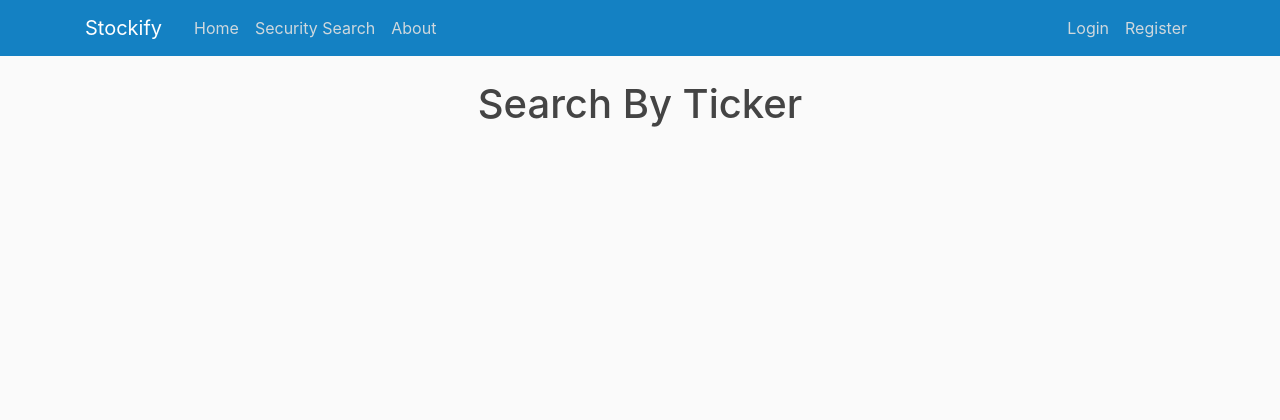
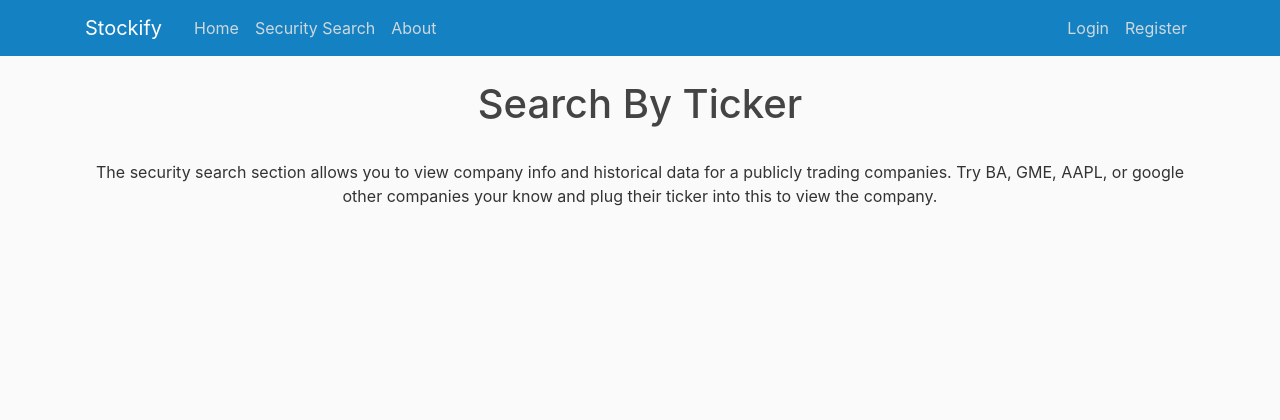
Before and after one commit to noahtech90/Stockify, a Django app: page /security/ in a window 1280 px wide. Shown: the top 420 px of the page. Run offline with Django 3.2, Linux system fonts and the light colour scheme; some libraries are stand-ins or nearby versions.

Commit message:
form features

```diff
--- a/django_project/blog/templates/blog/security.html
+++ b/django_project/blog/templates/blog/security.html
@@ -5,7 +5,11 @@
     {%if sec_graph == "" or sec_graph == None %}
 
         <h1 class="pb-2 text-center">Search By Ticker</h1>
-
+        <div class="row mt-4">
+            <div class="col-12 text-center">
+                <p>The security search section allows you to view company info and historical data for a publicly trading companies.  Try BA, GME, AAPL, or google other companies your know and plug their ticker into this to view the company.</p>
+            </div>
+        </div>
         <div class="row justify-content-center fixed-bottom">
             <div class="col-sm-12 col-md-8">
               <div class="content-section mt-4">
```
